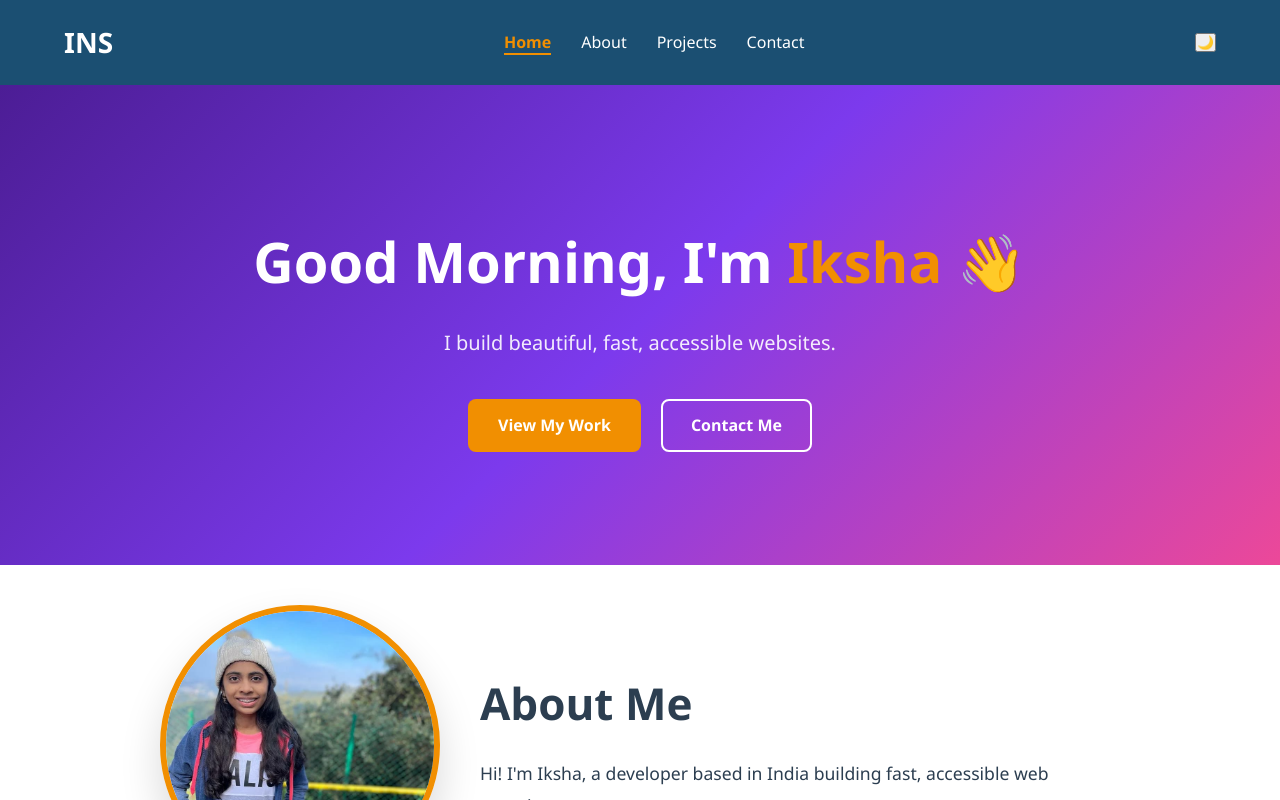
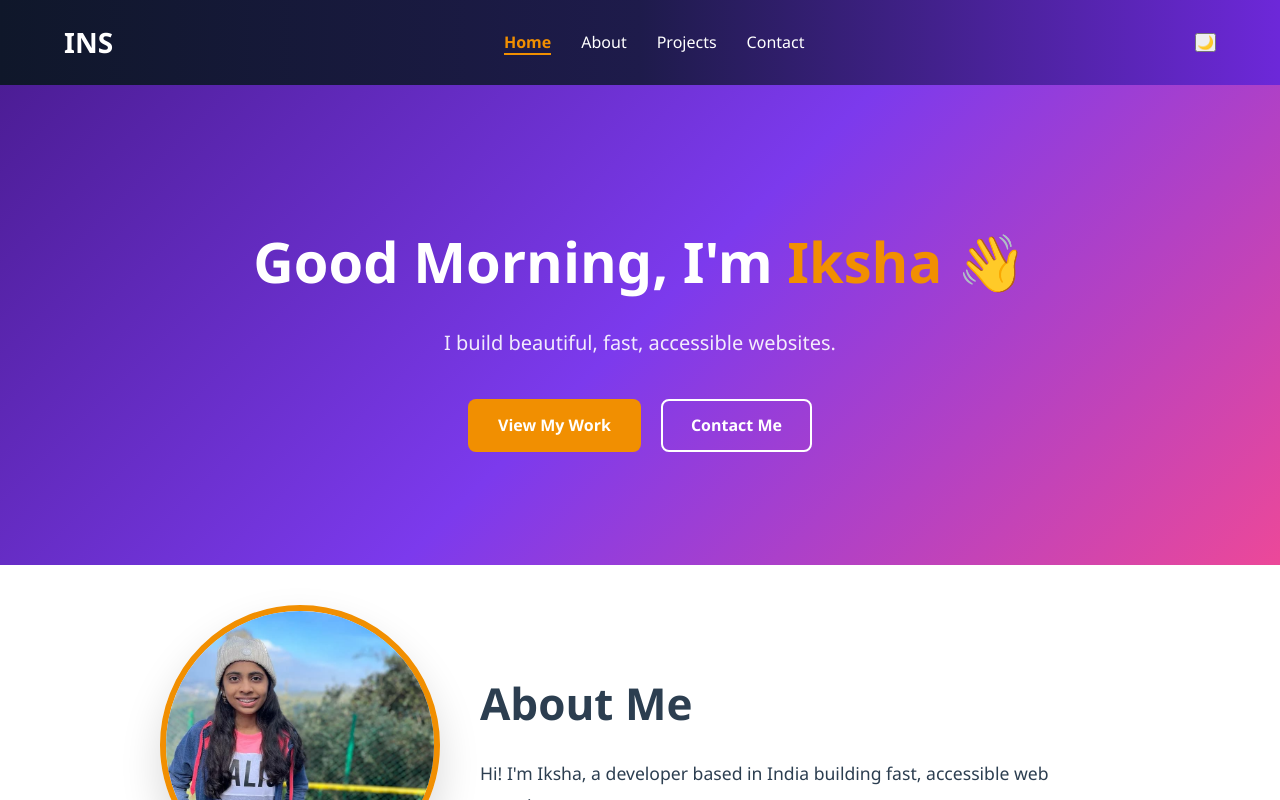
Before and after one commit to iksha1947-png/SW_CSE_B1.4_Internship, a React (Vite) app in the folder day/day15/react-portfolio/: page / in a window 1280 px wide. Shown: the top 800 px of the page. Built offline with nearby package versions, Linux system fonts and the light colour scheme.

Commit message:
navbar.css

```diff
--- a/day/day15/react-portfolio/src/components/Navbar/Navbar.css
+++ b/day/day15/react-portfolio/src/components/Navbar/Navbar.css
@@ -4,7 +4,7 @@
   position: sticky;
   top: 0;
   z-index: 1000;
-  background: var(--primary);
+ background: linear-gradient(90deg, #0f172a, #1e1b4b, #6d28d9);
   transition: background 0.3s ease, box-shadow 0.3s ease;
 }
 
```
